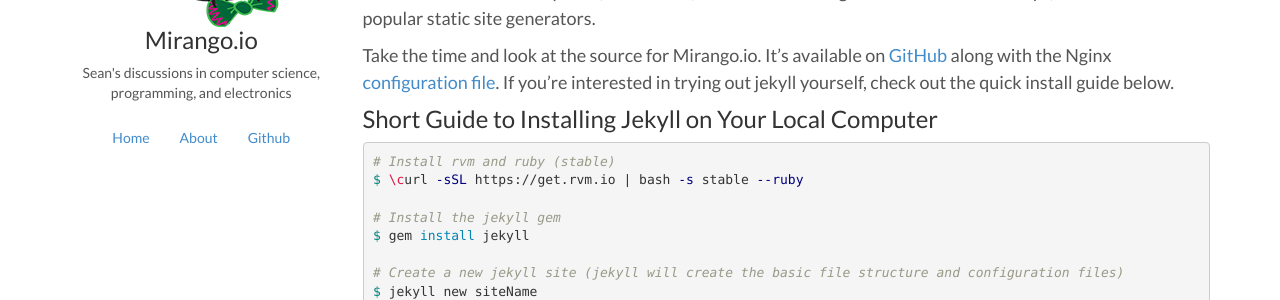
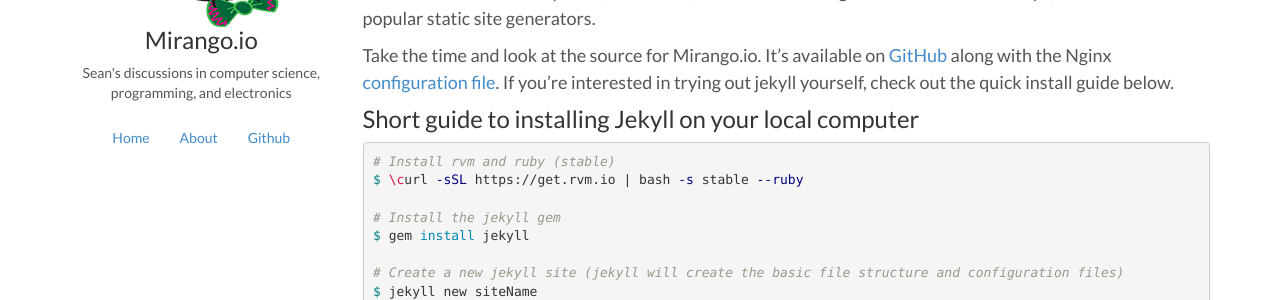
Before and after one commit to sdwalsh/mirango-2014, a Jekyll site: the page built from _posts/2014-04-18-blogging-with-jekyll.markdown, in a window 1280 px wide. Shown: the part 290-590 px from the top of the page. Built offline with Jekyll 4.4.1, drawn with Linux system fonts in a browser that asks for light colours; nearby versions of some CDN libraries; Markdown is read by kramdown in place of the engine named in the settings.

Commit message:
capitals

```diff
--- a/_posts/2014-04-18-blogging-with-jekyll.markdown
+++ b/_posts/2014-04-18-blogging-with-jekyll.markdown
@@ -14,7 +14,7 @@ Since my blog will be serving identical pages to everybody, there's really no ne
 Take the time and look at the source for Mirango.io.  It's available on [GitHub][mirango] along with the Nginx [configuration file][nginx].  If you're interested in trying out jekyll yourself, check out the quick install guide below.
 
 
-<h3>Short Guide to Installing Jekyll on Your Local Computer</h3>
+<h3>Short guide to installing Jekyll on your local computer</h3>
 
 {% highlight bash %}
 # Install rvm and ruby (stable)
```
